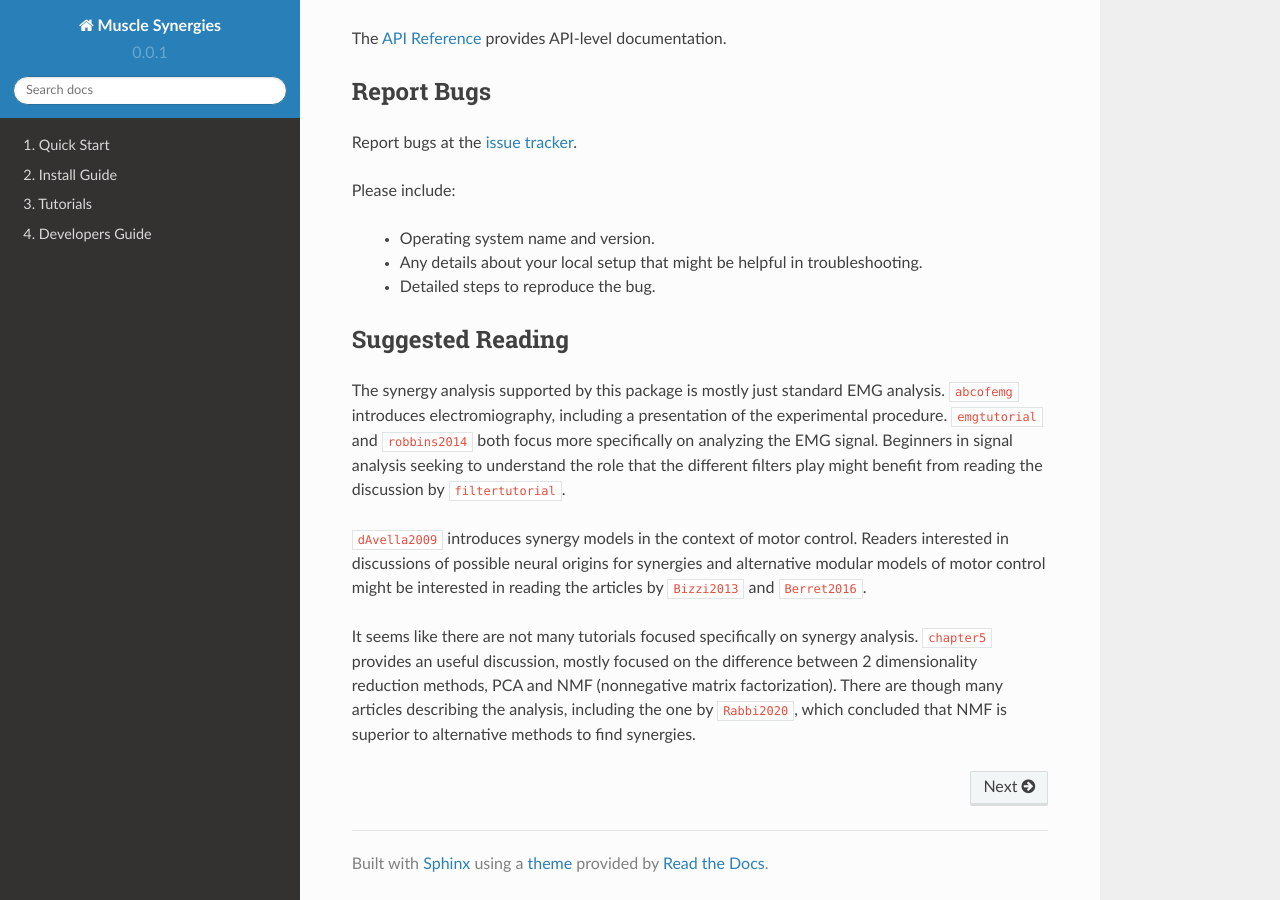
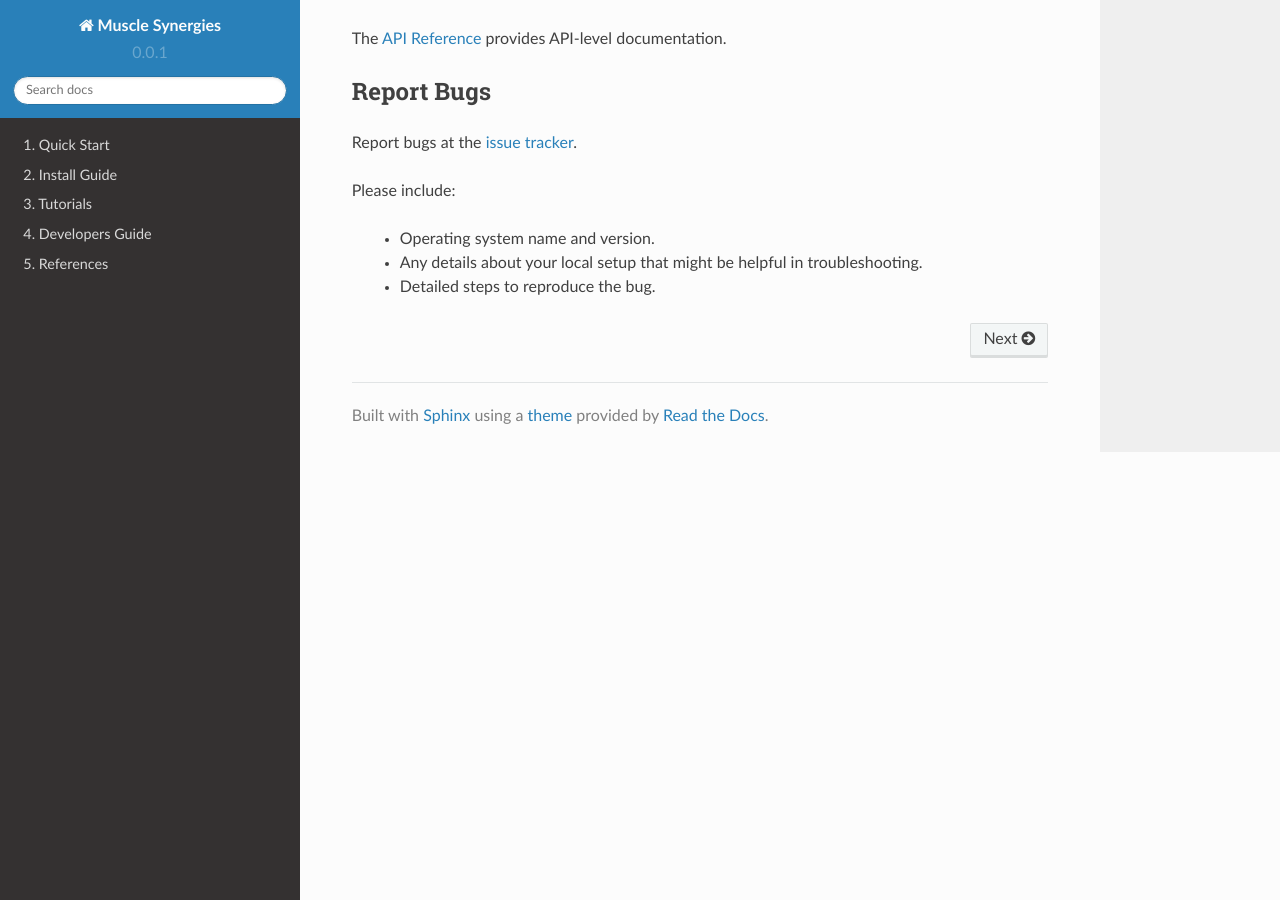
Before and after one commit to elvis-sik/muscle_synergies, a Sphinx documentation site: the page built from docs/source/index.rst, in a window 1280 px wide and 900 px high, scrolled down 917 px. Built offline with Sphinx 7.4.7 and the Read the Docs theme 2.0.0, drawn with Linux system fonts in a browser that asks for light colours; pages that are not in the unit, such as notebooks, are missing from menus; cross-references to code outside the pages are shown as plain code.

Commit message:
Improve suggested reading and bibliography

```diff
--- a/docs/source/conf.py
+++ b/docs/source/conf.py
@@ -53,7 +53,7 @@
 autosummary_generate = True
 
 # bibtex references file
-bibtex_bibfiles = ['refs.bib']
+bibtex_bibfiles = ['references/refs.bib']
 
 # Add any paths that contain templates here, relative to this directory.
 templates_path = ['_templates']
--- a/docs/source/index.rst
+++ b/docs/source/index.rst
@@ -12,6 +12,7 @@
    tutorials/index
    api/index
    dev/index
+   references/index
 
 Spatial muscle synergies are a way to model muscle activation with fewer dimensions. If :math:`m(t) \in \mathbb R^L` is the vector with the activation of each one of :math:`L` muscles at time :math:`t`, we would look for :math:`K` synergy components :math:`w_i` such that
 
@@ -54,16 +55,3 @@
   - Operating system name and version.
   - Any details about your local setup that might be helpful in troubleshooting.
   - Detailed steps to reproduce the bug.
-
-Suggested Reading
-=================
-
-The synergy analysis supported by this package is mostly just standard EMG analysis. :cite:t:`abcofemg` introduces electromiography, including a presentation of the experimental procedure. :cite:t:`emgtutorial` and :cite:t:`robbins2014` both focus more specifically on analyzing the EMG signal.
-Beginners in signal analysis seeking to understand the role that the different filters play might benefit from reading the discussion by :cite:t:`filtertutorial`.
-
-:cite:t:`dAvella2009` introduces synergy models in the context of motor control.
-Readers interested in discussions of possible neural origins for synergies and alternative modular models of motor control might be interested in reading the articles by :cite:t:`Bizzi2013` and :cite:t:`Berret2016`.
-
-It seems like there are not many tutorials focused specifically on synergy analysis.
-:cite:t:`chapter5` provides an useful discussion, mostly focused on the difference between 2 dimensionality reduction methods, PCA and NMF (nonnegative matrix factorization).
-There are though many articles describing the analysis, including the one by :cite:t:`Rabbi2020`, which concluded that NMF is superior to alternative methods to find synergies.
--- a/docs/source/refs.bib
+++ b/docs/source/references/refs.bib
@@ -76,6 +76,7 @@
   publisher = {{IGI} Global},
   pages = {95--112},
   author = {Daniel Robbins},
+  year = {2014},
   title = {An Introduction to {EMG} Signal Processing Using {MatLab} and Microsoft Excel},
   booktitle = {Advances in Medical Technologies and Clinical Practice}
 }
```
Also changed, not shown: docs/source/references/index.rst (added, +22 -0 lines).
